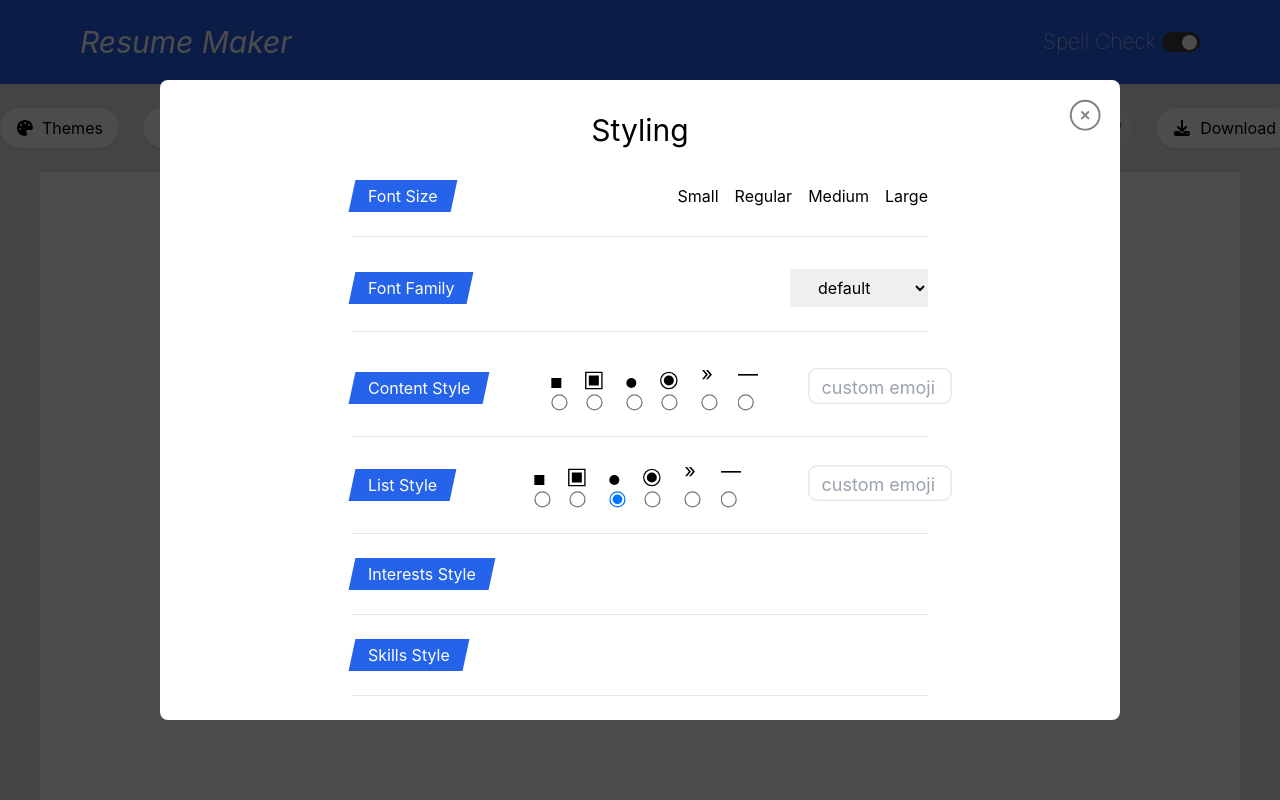
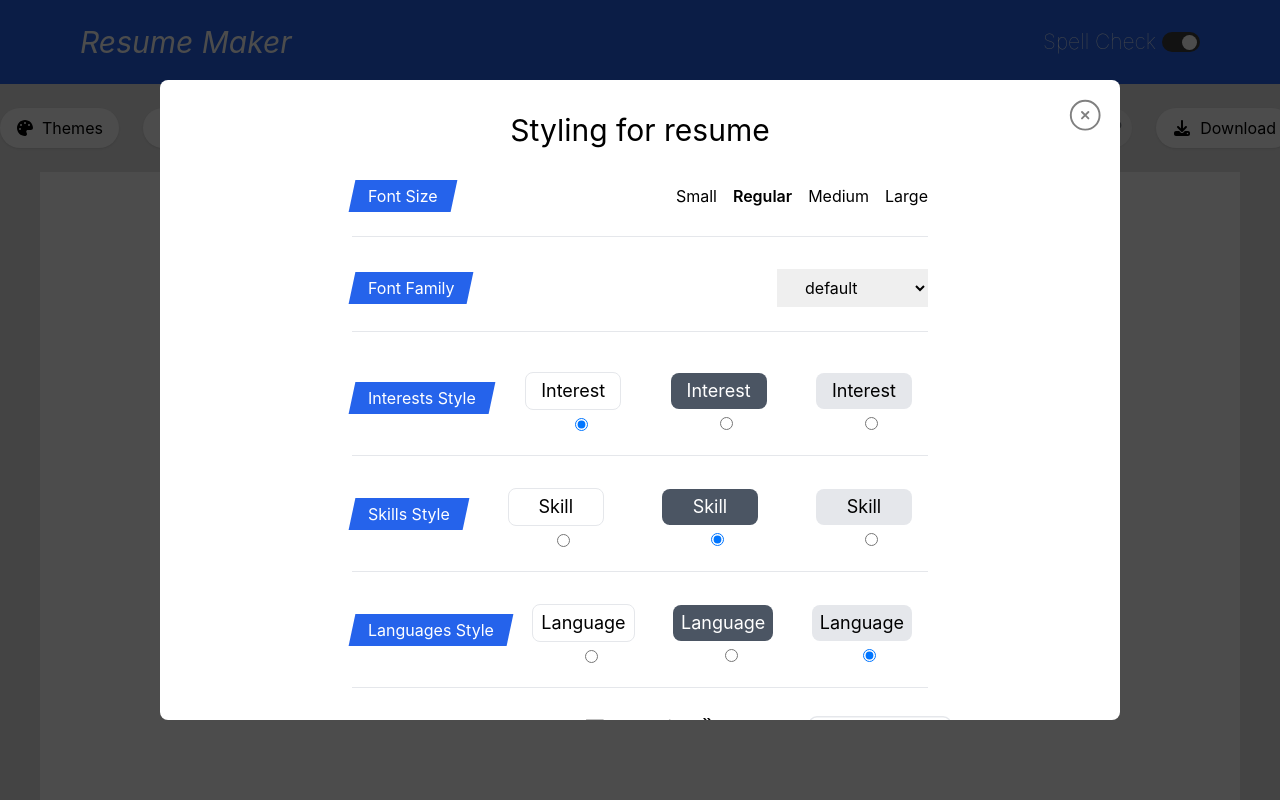
Before and after one commit to imtheaman/resume-maker, a React (Vite) app: page / in a window 1280 px wide. Both pictures are taken after a click on the button "Styling". Shown: the top 800 px of the page. Built offline with nearby package versions, Linux system fonts and the light colour scheme.

Commit message:
styling made simple

```diff
--- a/src/customs/Editable.polymorphic.tsx
+++ b/src/customs/Editable.polymorphic.tsx
@@ -1,4 +1,4 @@
-import { ElementType, ReactNode } from 'react';
+import { ElementType } from 'react';
 import parse from 'html-react-parser'
 
 const Editable: React.FC<{
--- a/src/edit/LongDetail.tsx
+++ b/src/edit/LongDetail.tsx
@@ -33,7 +33,7 @@ const LongDetail: React.FC<Props> = ({
       styles.contentStyle
     ]);
   return (
-    <div className={`flex items-start ${contentStyle}`}>
+    <div className={`flex items-start before:mt-2 ${contentStyle}`}>
       <div
         className='space-y-4'
         data-id={id}
@@ -63,7 +63,7 @@ const LongDetail: React.FC<Props> = ({
         <div className='flex flex-col space-y-2'>
           <Editable
             as='h4'
-            className='desc-heading'
+            className='desc-heading border-b'
             placeholder={placeholder.desc}
             content={description.heading}
             onBlur={(e: BlurEvent) =>
--- a/src/index.css
+++ b/src/index.css
@@ -105,13 +105,7 @@
   .short-section-fill-light {
     @apply short-section bg-gray-200 text-black;
   }
-  /* * content style * */
-  .content-style-square-border::before {
-    @apply flex flex-start content-[''] border-[2.4px] mt-2 mr-2 bg-black outline-black outline outline-2 border-white p-1;
-  }
-  .content-style-circle-border::before {
-    @apply flex flex-start content-[''] border-[2.4px] rounded-full mt-2 mr-2 bg-black outline-black outline outline-1 border-white p-1;
-  }
+
   .layout-item {
     @apply text-white text-xl capitalize py-4 cursor-grab select-none overflow-hidden font-semibold flex items-center justify-center rounded-xl;
   }
--- /dev/null
+++ b/src/styling/FontStyle.tsx
@@ -0,0 +1,72 @@
+import { ChangeEvent } from 'react';
+import { useAppDispatch, useAppSelector } from '../../store/store';
+import { setFontFamily, setFontSize } from '../../store/styles';
+import Skewed from '../customs/Skewed.polymorphic';
+
+const FontStyle = () => {
+  const [fontSize, fontFamily] = useAppSelector(({ styles }) => [
+    styles.fontSize,
+    styles.fontFamily
+  ]);
+  const dispatch = useAppDispatch();
+  return (
+    <>
+      <div className='max-w-xl justify-between border-b pb-6 w-full flex items-center'>
+        <Skewed as='span' content='Font Size' />
+        <div className='flex items-center space-x-4 '>
+          <button
+            onClick={() => dispatch(setFontSize('small'))}
+            className={`hover:font-bold visited:font-semibold ${
+              fontSize === 'small' && 'font-semibold'
+            }`}
+          >
+            Small
+          </button>
+          <button
+            onClick={() => dispatch(setFontSize('regular'))}
+            className={`hover:font-bold visited:font-semibold ${
+              fontSize === 'regular' && 'font-semibold'
+            }`}
+          >
+            Regular
+          </button>
+          <button
+            onClick={() => dispatch(setFontSize('medium'))}
+            className={`hover:font-bold visited:font-semibold ${
+              fontSize === 'medium' && 'font-semibold'
+            }`}
+          >
+            Medium
+          </button>
+          <button
+            onClick={() => dispatch(setFontSize('large'))}
+            className={`hover:font-bold visited:font-semibold ${
+              fontSize === 'large' && 'font-semibold'
+            }`}
+          >
+            Large
+          </button>
+        </div>
+      </div>
+      <div className='max-w-xl justify-between border-b pb-6 w-full flex items-center'>
+        <Skewed as='span' content='Font Family' />
+        <select
+          // @ts-ignore
+          onChange={(e) => dispatch(setFontFamily(e.target.value))}
+          defaultValue={fontFamily}
+          className='flex items-center space-x-4 outline-none py-2 px-6'
+        >
+          <option value='default'>default</option>
+          <option value='raleway'>Raleway</option>
+          <option value='inter'>Inter</option>
+          <option value='ubuntu'>Ubuntu</option>
+          <option value='roboto'>Roboto</option>
+          <option value='fira sans'>Fira Sans</option>
+          <option value='open sans'>Open Sans</option>
+        </select>
+      </div>
+    </>
+  );
+};
+
+export default FontStyle;
--- a/src/styling/ItemStyle.tsx
+++ b/src/styling/ItemStyle.tsx
@@ -11,9 +11,8 @@ const ItemStyle: React.FC<{
 }> = ({ styleType, setStyle, style }) => {
   const styleValue = useAppSelector(({ styles }) => styles[style]);
   const dispatch = useAppDispatch();
-  const HandleEmoji = (e: ChangeEvent<HTMLInputElement>) => {
-    e.target.value;
-  };
+  const HandleEmoji = (e: ChangeEvent<HTMLInputElement>) =>
+    dispatch(setStyle(`before:['${e.target.value}']`));
   return (
     <>
       <div className='max-w-xl w-full flex items-center pb-6 border-b justify-between'>
@@ -22,7 +21,7 @@ const ItemStyle: React.FC<{
           <div className=''>
             <li className='flex flex-col items-end list-style-square'></li>
             <input
-              name='list-style'
+              name={style}
               checked={styleValue === 'list-style-square'}
               type='radio'
               onChange={() => dispatch(setStyle('list-style-square'))}
@@ -31,42 +30,46 @@ const ItemStyle: React.FC<{
           <div>
             <li className='flex flex-col items-end list-style-square-border'></li>
             <input
-              name='list-style'
+              name={style}
               checked={styleValue === 'list-style-square-border'}
               type='radio'
-              onChange={(e) => console.log(e)}
+              onChange={() => dispatch(setStyle('list-style-square-border'))}
             />
           </div>
           <div>
             <li className='flex flex-col items-end list-style-circle'></li>
             <input
-              name='list-style'
+              name={style}
               checked={styleValue === 'list-style-circle'}
               type='radio'
+              onChange={() => dispatch(setStyle('list-style-circle'))}
             />
           </div>
           <div>
             <li className='flex flex-col items-end list-style-circle-border'></li>
             <input
-              name='list-style'
+              name={style}
               checked={styleValue === 'list-style-circle-border'}
               type='radio'
+              onChange={() => dispatch(setStyle('list-style-circle-border'))}
             />
           </div>
           <div>
             <li className='flex flex-col items-end custom-list-style-arrow'></li>
             <input
-              name='list-style'
+              name={style}
               checked={styleValue === 'custom-list-style-arrow'}
               type='radio'
+              onChange={() => dispatch(setStyle('custom-list-style-arrow'))}
             />
           </div>
           <div>
             <li className='flex flex-col items-end  custom-list-style-dash'></li>
             <input
-              name='list-style'
+              name={style}
               checked={styleValue === 'custom-list-style-dash'}
               type='radio'
+              onChange={() => dispatch(setStyle('custom-list-style-dash'))}
             />
           </div>
         </ul>
--- a/src/styling/ShortSectionStyle.tsx
+++ b/src/styling/ShortSectionStyle.tsx
@@ -13,6 +13,39 @@ const ShortSectionStyle: React.FC<{
   return (
     <div className='max-w-xl w-full flex items-center pb-6 border-b justify-between'>
       <Skewed as='span'>{styleType}</Skewed>
+      <div className='flex flex-col items-center'>
+        <div className='capitalize short-section-border'>
+          {style.slice(0, -5)}
+        </div>
+        <input
+          type='radio'
+          checked={styleValue === 'short-section-border'}
+          onChange={() => dispatch(setStyle('short-section-border'))}
+          name={style}
+        />
+      </div>
+      <div className='flex flex-col items-center'>
+        <div className='capitalize short-section-fill-dark'>
+          {style.slice(0, -5)}
+        </div>
+        <input
+          type='radio'
+          checked={styleValue === 'short-section-fill-dark'}
+          onChange={() => dispatch(setStyle('short-section-fill-dark'))}
+          name={style}
+        />
+      </div>
+      <div className='flex flex-col items-center'>
+        <div className='capitalize short-section-fill-light'>
+          {style.slice(0, -5)}
+        </div>
+        <input
+          type='radio'
+          checked={styleValue === 'short-section-fill-light'}
+          onChange={() => dispatch(setStyle('short-section-fill-light'))}
+          name={style}
+        />
+      </div>
     </div>
   );
 };
--- a/src/styling/index.tsx
+++ b/src/styling/index.tsx
@@ -6,53 +6,16 @@ import {
   setSkillStyle
 } from '../../store/styles';
 import Skewed from '../customs/Skewed.polymorphic';
+import FontStyle from './FontStyle';
 import ItemStyle from './ItemStyle';
 import ShortSectionStyle from './ShortSectionStyle';
 
 const Styles = () => {
   return (
     <div className='w-[60rem] bg-white h-[40rem] rounded-lg space-y-8 p-8 flex flex-col items-center overflow-y-scroll'>
-      <h2 className='text-3xl'>Styling</h2>
-      <div className='max-w-xl justify-between border-b pb-6 w-full flex items-center'>
-        <Skewed as='span' content='Font Size' />
-        <div className='flex items-center space-x-4 '>
-          <button className='hover:font-bold visited:font-semibold'>
-            Small
-          </button>
-          <button className='hover:font-bold visited:font-semibold'>
-            Regular
-          </button>
-          <button className='hover:font-bold visited:font-semibold'>
-            Medium
-          </button>
-          <button className='hover:font-bold visited:font-semibold'>
-            Large
-          </button>
-        </div>
-      </div>
-      <div className='max-w-xl justify-between border-b pb-6 w-full flex items-center'>
-        <Skewed as='span' content='Font Family' />
-        <select className='flex items-center space-x-4 outline-none py-2 px-6'>
-          <option value='default'>default</option>
-          <option value='Raleway'>Raleway</option>
-          <option value='Enter'>Enter</option>
-          <option value='Ubuntu'>Ubuntu</option>
-          <option value='Roboto'>Roboto</option>
-          <option value='Fira Sans'>Fira Sans</option>
-          <option value='Raleway'>Raleway</option>
-        </select>
-      </div>
+      <h2 className='text-3xl'>Styling for resume</h2>
+      <FontStyle />
       <div className='w-full h-full flex flex-col items-center space-y-6'>
-        <ItemStyle
-          setStyle={setContentStyle}
-          style='contentStyle'
-          styleType='Content Style'
-        />
-        <ItemStyle
-          style='listStyle'
-          setStyle={setListStyle}
-          styleType='List Style'
-        />
         <ShortSectionStyle
           style='interestStyle'
           setStyle={setInterestStyle}
@@ -68,6 +31,16 @@ const Styles = () => {
           setStyle={setLanguageStyle}
           styleType='Languages Style'
         />
+        <ItemStyle
+          setStyle={setContentStyle}
+          style='contentStyle'
+          styleType='Heading Style'
+        />
+        <ItemStyle
+          style='listStyle'
+          setStyle={setListStyle}
+          styleType='List Style'
+        />
       </div>
     </div>
   );
--- a/store/styles/index.ts
+++ b/store/styles/index.ts
@@ -10,11 +10,11 @@ const stylesSlice = createSlice({
   name: 'styles',
   initialState: {
     interestStyle: 'short-section-border',
-    contentStyle: 'content-style-circle-border',
+    contentStyle: 'list-style-circle-border',
     languageStyle: 'short-section-fill-light',
     listStyle: 'list-style-circle',
     skillStyle: 'short-section-fill-dark',
-    fontSize: 'medium',
+    fontSize: 'regular',
     fontFamily: 'default',
     layout: [
       'experiences',
--- a/vite-env.d.ts
+++ b/vite-env.d.ts
@@ -54,9 +54,9 @@ interface DescContentAction {
 }
 // <actions />
 
-type FontFamily = 'default' | 'raleway' | 'open sans' | 'inter' | 'ubuntu';
+type FontFamily = 'default' | 'raleway' | 'open sans' | 'inter' | 'ubuntu'|'fira sans'|'roboto';
 type Screen = 'resume' | 'templates' | 'edit';
-type FontSize = 'medium' | 'small' | 'large';
+type FontSize = 'regular' | 'medium' | 'small' | 'large';
 
 interface Ui {
   theme: string;
```
